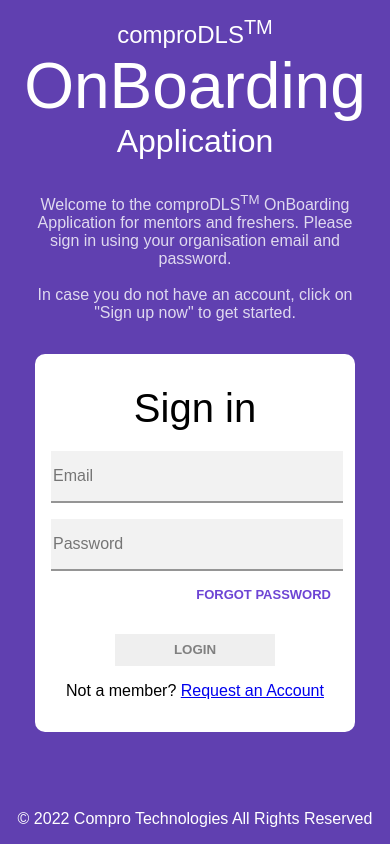
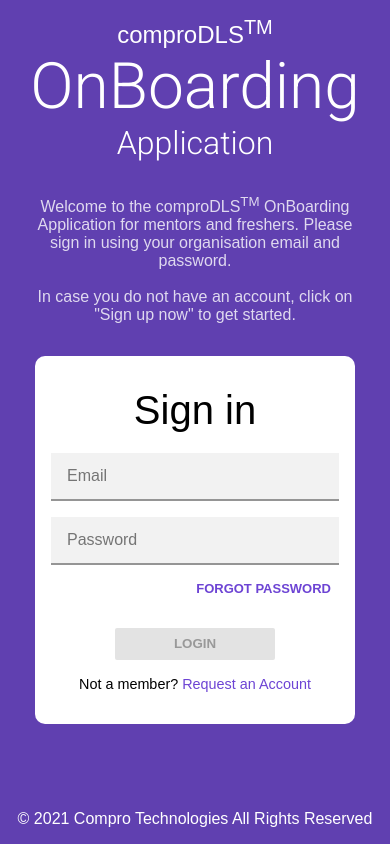
Before and after one commit to nishant-compro/Assignment-1, a plain HTML site: page index.html in a window 390 px wide. Drawn offline with Linux system fonts and the light colour scheme.

Commit message:
OnBoarding: added mobile screen media queries, some fixes and font changes

```diff
--- a/index.html
+++ b/index.html
@@ -25,7 +25,8 @@
         </div>
       </div>
       <div class="content">
-        <p class="upper-text">Welcome to the comproDLS<sup>TM</sup> OnBoarding
+        <p class="upper-text">
+          Welcome to the comproDLS<sup>TM</sup> OnBoarding
           Application for mentors and freshers. Please sign
           in using your organisation email and password.
         </p><br>
@@ -35,7 +36,6 @@
         </p>
       </div>
       <div class="small-form">
-
         <div class="form">
           <div class="form-heading">
             Sign in
@@ -45,7 +45,6 @@
             <input type="email" class="input" placeholder="Email" id="emailInput">
             <!-- <label for="">Password</label> -->
             <input type="password" class="input" placeholder="Password" id="passwordInput">
-
             <a class="forgot-pass" href="#">FORGOT PASSWORD</a>
             <input type="submit" class="login-btn" value="LOGIN">
             <div class="new-member-link">
@@ -58,7 +57,7 @@
         </div>
       </div>
       <div class="small-footer">
-        <p>&copy; 2022 Compro Technologies All Rights Reserved</p>
+        <p>&copy; 2021 Compro Technologies All Rights Reserved</p>
       </div>
     </div>
     <div class="form-container">
@@ -82,7 +81,7 @@
         </form>
       </div>
       <div class="footer">
-        <p>&copy; 2022 Compro Technologies All Rights Reserved</p>
+        <p>&copy; 2021 Compro Technologies All Rights Reserved</p>
       </div>
     </div>
   </div>
--- a/style.css
+++ b/style.css
@@ -1,5 +1,12 @@
+@import url('https://fonts.googleapis.com/css2?family=Roboto:wght@300&display=swap');
+
+* {
+  box-sizing: border-box;
+  margin: 0;
+  padding: 0;
+}
+
 body {
-  margin: 0;
   font-family: Arial;
 }
 
@@ -35,19 +42,22 @@ p {
 
 .main-heading {
   font-size: 4.5vw;
-  font-stretch: expanded;
+  /* font-stretch: expanded; */
+  font-family: 'Roboto';
 }
 
 hr {
   background-color: white;
   border-radius: 2px;
   border: 1.5px solid white;
-  margin-top: 0.5rem;
+  margin: 0.5rem 0 0.5rem 0;
+
 }
 
 .sub-heading {
   font-size: 2.5vw;
   font-weight: lighter;
+  font-family: 'Roboto';
 }
 
 .content {
@@ -73,7 +83,14 @@ hr {
 }
 
 .new-member-link {
+  font-size: 0.9rem;
   margin: 1rem 1rem 0 auto;
+
+}
+
+.new-member-link>a {
+  color: #6d44d4;
+  text-decoration: none;
 }
 
 .form {
@@ -87,6 +104,7 @@ hr {
 
 .form-heading {
   font-size: 2.5rem;
+  font-weight: 400;
   margin-bottom: 4%;
 }
 
@@ -99,6 +117,10 @@ hr {
   margin: 0.5rem 0 0.5rem 0;
   outline: none;
   width: 100%;
+}
+
+.input::placeholder {
+  padding-left: 1rem;
 }
 
 .forgot-pass {
@@ -114,12 +136,14 @@ hr {
 
 .login-btn {
   border: none;
-  color: grey;
+  background-color: rgb(227, 227, 227);
+  color: rgb(153, 153, 153);
   display: block;
   font-weight: bold;
   height: 2rem;
   margin-top: 1rem;
   margin: auto;
+  border-radius: 2px;
   width: 10rem;
 }
 
@@ -177,9 +201,11 @@ hr {
   }
 
   .content {
+    align-self: center;
     margin-bottom: 2rem;
     padding: 2rem 2rem 0 2rem;
     text-align: center;
+    width: 30rem;
   }
 
   .upper-text {
@@ -223,3 +249,10 @@ hr {
     text-align: center;
   }
 }
+
+
+@media screen and (max-width:480px) {
+  .content {
+    width: auto;
+  }
+}
```
Also changed, not shown: screenshots/assgn ss1.png (deleted), screenshots/desktop ss.png (added), screenshots/mobile ss.png (added), 1 other file.
